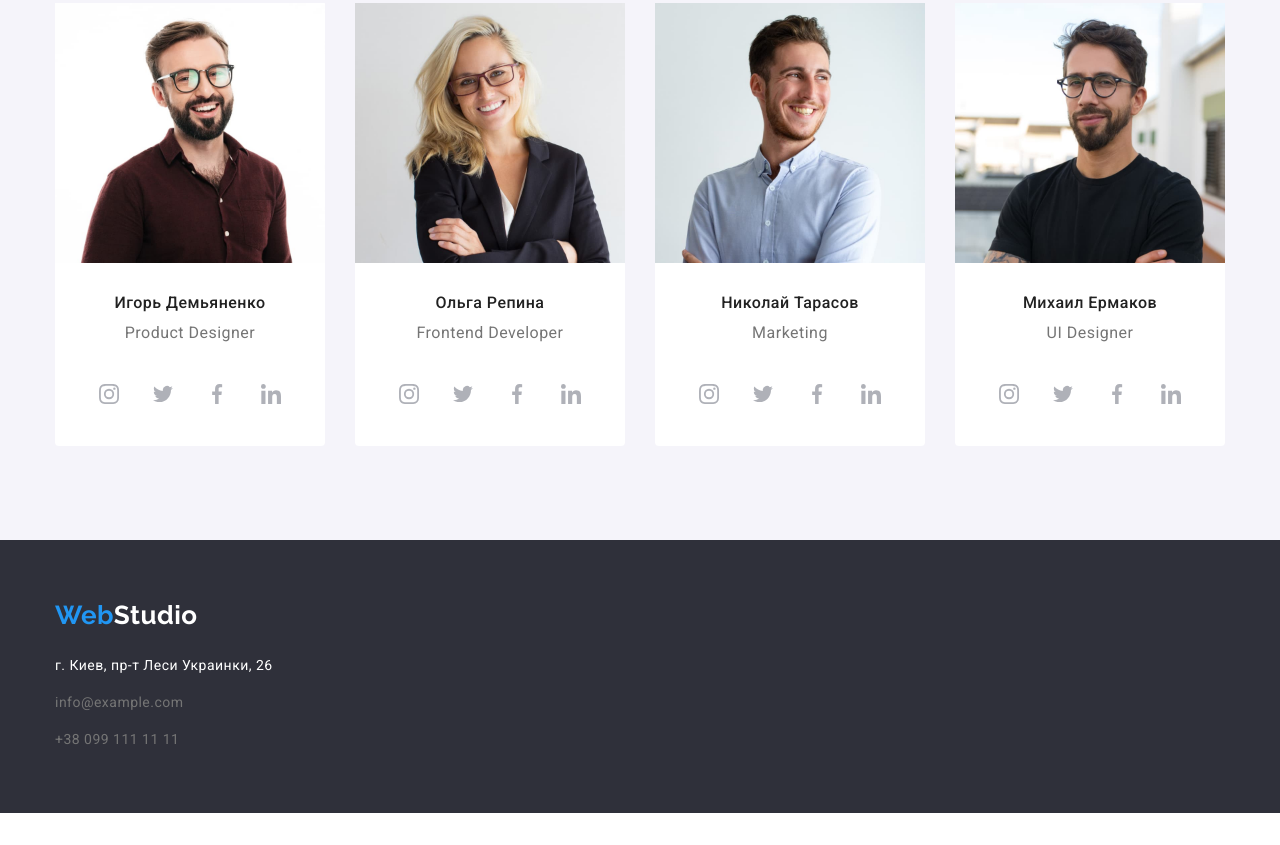
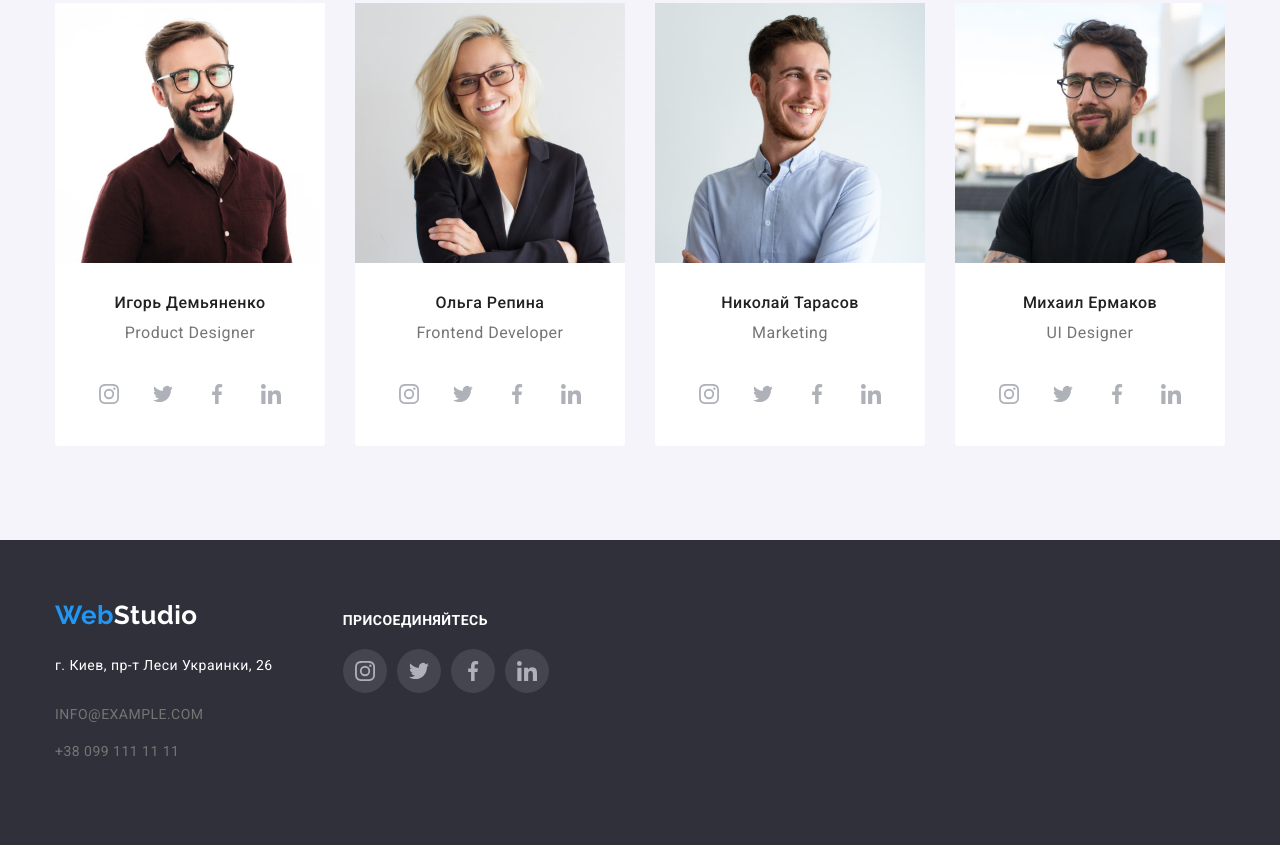
Before and after one commit to MilaTuzova/goit-markup-hw-04, a plain HTML site: page index.html in a window 1280 px wide. Shown: the part 1797-2642 px from the top of the page. Before the commit the page ends 2610 px from the top, so only its background shows below. Drawn offline with nearby package versions, Linux system fonts and the light colour scheme.

Commit message:
все ссылки и в Портфолио

```diff
--- a/css/styles.css
+++ b/css/styles.css
@@ -127,30 +127,6 @@ nav a.logo {
 .link.first {
     margin-left: 0;
 }
-
-
-/*
-.icon::before {
-    content: '';
-    background-size: contain;
-    background-repeat: no-repeat;
-    background-position: center;
-    margin-right: 10px;
-}
-
-.link-mail.link.icon::before {
-    width: 16px;
-    height: 12px;
-    background-image: url(/images/icons-nav/mail.svg);
-}
-
-.link-tel.link.icon::before {
-    content: '';
-    width: 10px;
-    height: 16px;
-    background-image: url(/images/icons-nav/tel.svg);
-}
-*/
 
 .icon {
     display: flex;
@@ -377,7 +353,7 @@ nav a.logo {
 }
 
 .team {
-    background-color: #f5f4fa;
+    background-color: var(--button-color);
 }
 
 .team-list-block {
@@ -484,6 +460,11 @@ nav a.logo {
     font-style: normal;
 }
 
+.footer .container {
+    display: flex;
+    flex-direction: row;
+}
+
 .logo-footer {
     display: inline-block;
     padding-bottom: 20px;
@@ -530,6 +511,37 @@ nav a.logo {
 
 .footer-info-mail {
     padding-bottom: 9px;
+}
+
+.footer-prime {
+    margin-right: 70px;
+}
+
+.footer-social {
+    display: block;
+}
+
+.icon-cosial-link.footer-social {
+    background-color: rgba(255, 255, 255, 0.1);
+}
+
+.icon-cosial-link.footer-social:hover,
+.icon-cosial-link.footer-social:focus {
+    background-color: var(--accent-color);
+}
+
+.footer-case {
+    margin: 0;
+}
+
+.footer-info {
+    padding-bottom: 20px;
+    padding-top: 12px;
+    font-weight: 700;
+    font-size: 14px;
+    line-height: 1.2;
+    text-transform: uppercase;
+    color: var(--primary-white-color);
 }
 
 
--- a/index.html
+++ b/index.html
@@ -272,7 +272,6 @@
                             </li>
                         </ul>
                     </li>
-
                 </ul>
             </div>
         </section>
@@ -280,6 +279,7 @@
         <!--Подвал страницы-->
         <footer class="footer">
             <div class="container">
+                <div class="footer-prime">
                     <a class="logo-footer" href="./index.html "><span class="logo-color">Web</span>Studio</a
           >
           <address class="address-main">
@@ -298,6 +298,46 @@
             </ul>
           </address>
         </div>
+        <!--футер соцсети-->
+        <div class="footer-social">
+          <p class="footer-info">присоединяйтесь</p>
+          <ul class="list-icon footer-case">
+            <li class="icon-cosial">
+              <a
+                class="icon-cosial-link footer-social"
+                href="https://www.instagram.com"
+                title="Instagram"
+              >
+                <svg class="icon-item" width="20" height="20">
+                  <use href="./images/icons.svg#icon-instagram"></use>
+                </svg>
+              </a>
+                    </li>
+                    <li class="icon-cosial">
+                        <a class="icon-cosial-link footer-social" href="https://www.twitter.com" title="Twitter">
+                            <svg class="icon-item" width="20" height="20">
+                  <use href="./images/icons.svg#icon-twitter"></use>
+                </svg>
+                        </a>
+                    </li>
+                    <li class="icon-cosial">
+                        <a class="icon-cosial-link footer-social" href="https://www.facebook.com" title="Facebook">
+                            <svg class="icon-item" width="20" height="20">
+                  <use href="./images/icons.svg#icon-facebook"></use>
+                </svg>
+                        </a>
+                    </li>
+                    <li class="icon-cosial">
+                        <a class="icon-cosial-link footer-social" href="https://www.linkedin.com" title="Linkedin">
+                            <svg class="icon-item" width="20" height="20">
+                  <use href="./images/icons.svg#icon-in"></use>
+                </svg>
+                        </a>
+                    </li>
+                    </ul>
+                </div>
+            </div>
         </footer>
 </body>
+
 </html>
```
Also changed, not shown: portfolio.html (+57 -7 lines). Lines whose indentation alone changed are shown as unchanged.
